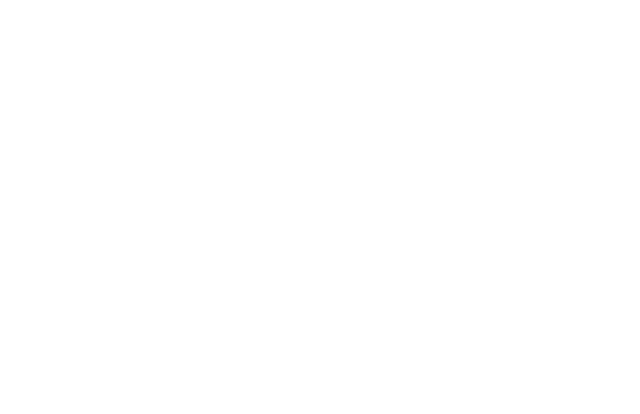
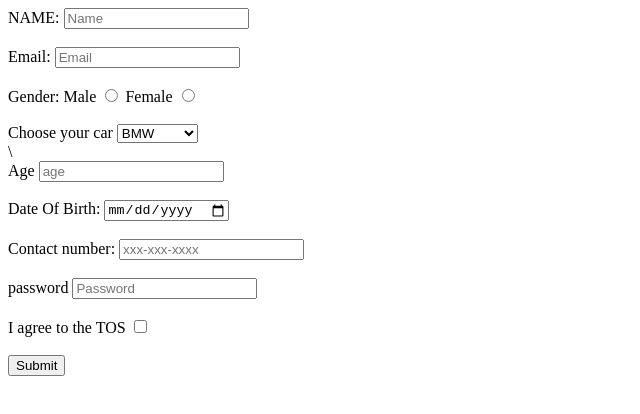
Before and after one commit to acciojob/signup-form-car-deepak-singh-jethi, a website: page main.html in a window 1280 px wide. Shown: the whole page, without its empty margins (0-640 px from the left). Drawn offline with Linux system fonts and the light colour scheme.

Commit message:
created a submission

```diff
--- a/main.html
+++ b/main.html
@@ -8,6 +8,85 @@
 
 <body>
 	<!-- the entire body must be written by student -->
+
+	<form action="/submit" method="post">
+      <!-- name -->
+      <label for="name">NAME:</label>
+      <input type="text" name="name" id="name" required placeholder="Name" />
+      <br /><br />
+      <!-- email -->
+      <label for="email">Email:</label>
+      <input
+        type="email"
+        name="email"
+        id="email"
+        required
+        placeholder="Email" />
+      <br /><br />
+
+      <!-- gender -->
+
+      <label for="gender">Gender:</label>
+      <label for="gender_m">Male</label>
+      <input type="radio" name="gender" id="gender_m" required />
+      <label for="gender_f">Female</label>
+      <input type="radio" name="gender" id="gender_f" required />
+      <br /><br />
+
+      <!-- cars -->
+
+      <label for="cars">Choose your car</label>
+
+      <select
+        name="cars"
+        id="cars"
+        required
+        aria-placeholder="Please choose you car">
+        <option value="bmw">BMW</option>
+        <option value="audi">Audi</option>
+        <option value="mer">Mercedez</option>
+      </select>
+      <br />\<br />
+
+      <!-- Age -->
+
+      <label for="age"> Age</label>
+
+      <input type="number" name="age" id="age" placeholder="age" />
+      <br /><br />
+
+      <!-- dob -->
+
+      <label for="dob"> Date Of Birth:</label>
+      <input type="date" name="" id="" />
+
+      <br /><br />
+
+      <label for="tel">Contact number:</label>
+      <input type="tel" name="tel" id="tel" placeholder="xxx-xxx-xxxx" />
+      <br /><br />
+
+      <!-- password -->
+
+      <label for="password">password</label>
+      <input
+        type="password"
+        name="password"
+        id="password"
+        required
+        placeholder="Password" />
+
+      <br /><br />
+
+      <!-- checkbox -->
+
+      <label for="tos">I agree to the TOS</label>
+      <input type="checkbox" name="tos" id="tos" required />
+
+      <br /><br />
+      <!-- submit -->
+      <input type="submit" />
+    </form>
     <script type="text/javascript" src="./script.js">
 </script>
 
```
